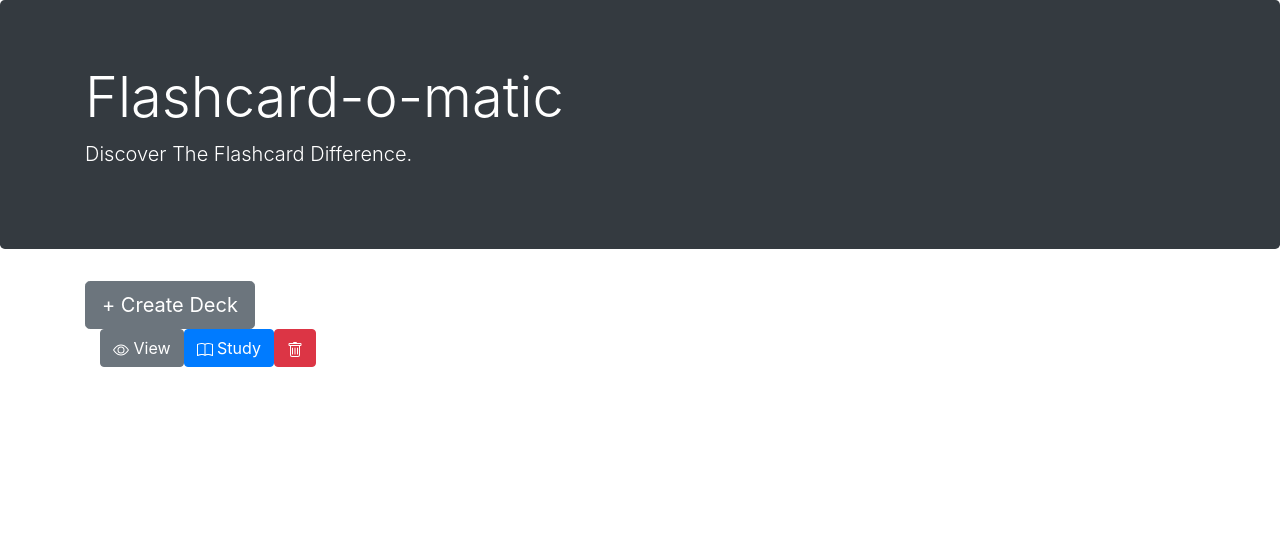
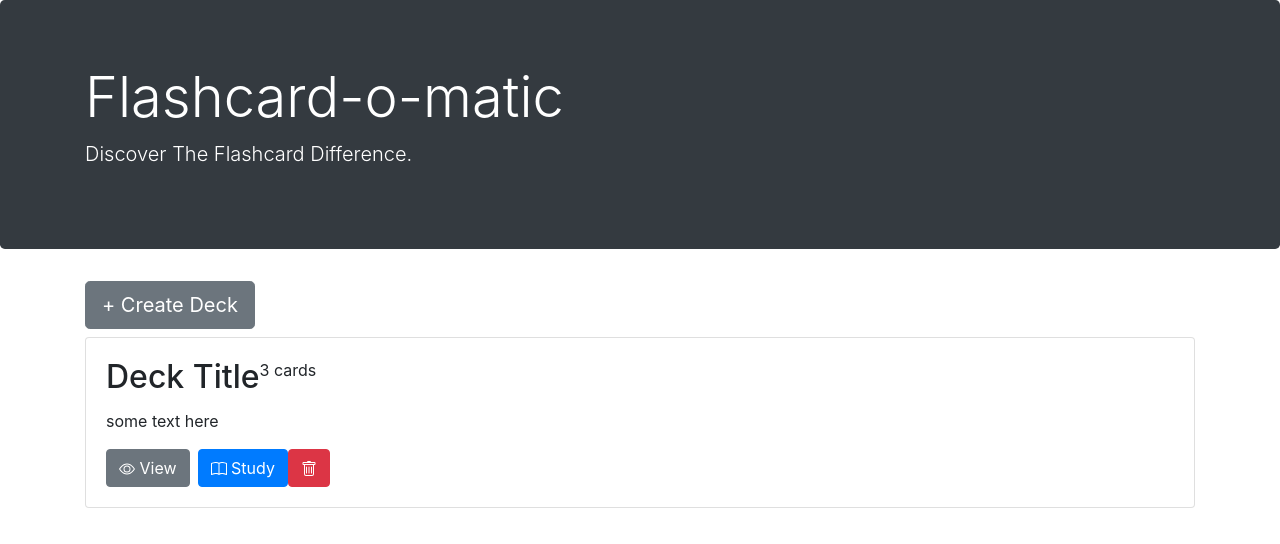
Before and after one commit to Valerie-Gtrz/flashcards_make_and_study, a React (Create React App) app: page / in a window 1280 px wide. Shown: the top 544 px of the page. Built offline with nearby package versions, Linux system fonts and the light colour scheme; a web font is replaced by a local one.

Commit message:
home card render

```diff
--- a/src/Layout/Home.js
+++ b/src/Layout/Home.js
@@ -1,11 +1,13 @@
 function Home() {
   return (
-    <>
-      <button type="button" name="create" className="btn btn-secondary btn-lg">&#43; Create Deck</button>
-      <div className="container">
-        <div className="row">
-          <div className="col">
-            <button type="button" name="view" className="btn btn-secondary">
+    <div>
+      <button type="button" name="create" className="btn btn-secondary btn-lg mb-2">&#43; Create Deck</button>
+      <div className="card" >
+      <div class="card-body">
+              <div className="d-flex"><h2 className="card-title">Deck Title</h2> <p>3 cards</p> </div>
+              <p className="card-text">some text here</p>
+              <div className="d-flex flex-row">
+            <button type="button" name="view" className="btn btn-secondary mr-2">
               <svg
                 xmlns="http://www.w3.org/2000/svg"
                 width="16"
@@ -32,6 +34,7 @@ function Home() {
               </svg>{" "}
               Study
             </button>
+            <div className="ms-auto">
             <button type="button" name="delete" className="btn btn-danger">
               <svg
                 xmlns="http://www.w3.org/2000/svg"
@@ -48,10 +51,11 @@ function Home() {
                 />
               </svg>
             </button>
-          </div>
+            </div>
         </div>
-      </div>
-    </>
+        </div>
+        </div>
+    </div>
   );
 }
 
```
